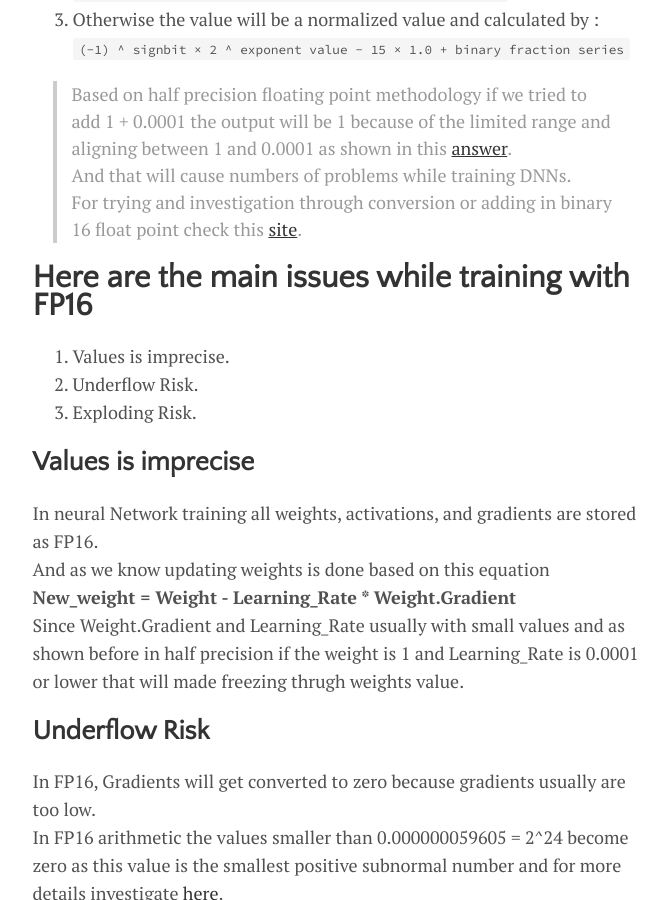
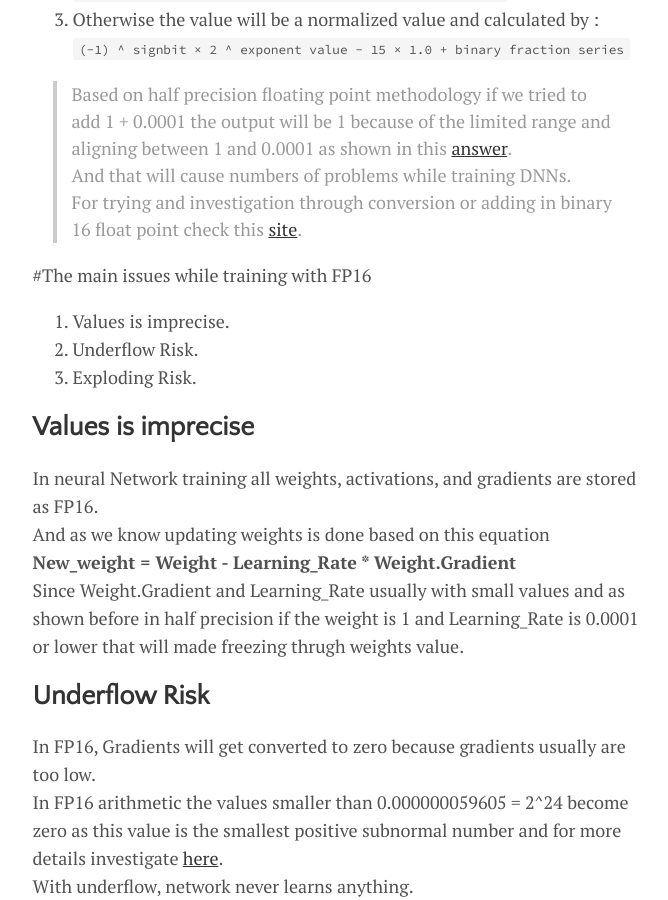
Before and after one commit to IslamMohamedMosaad/IslamMohamedMosaad.github.io, a Jekyll site: the page built from _posts/2020-05-28-Mixed-Precision.md, in a window 1280 px wide and 900 px high, scrolled down 1617 px. Shown: the whole window, without its empty margins (300-968 px from the left). Built offline with Jekyll 4.4.1, drawn with Linux system fonts in a browser that asks for light colours.

Commit message:
Update 2020-05-28-Mixed-Precision.md

```diff
--- a/_posts/2020-05-28-Mixed-Precision.md
+++ b/_posts/2020-05-28-Mixed-Precision.md
@@ -49,7 +49,7 @@
 > And that will cause numbers of problems while training DNNs.
 > For trying and investigation through conversion or adding in binary 16 float point check this [site](http://weitz.de/ieee/).
 
-# Here are the main issues while training with FP16
+#The main issues while training with FP16
 1. Values is imprecise.
 2. Underflow Risk.
 3. Exploding Risk.
```
